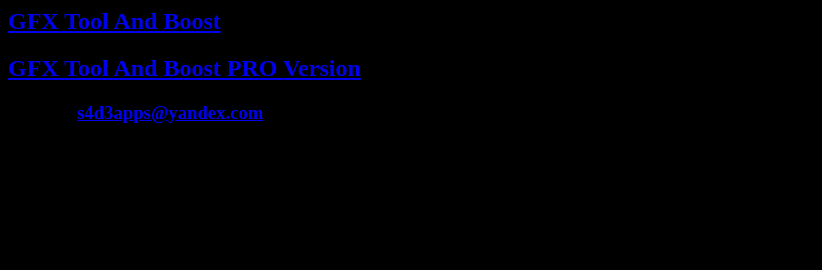
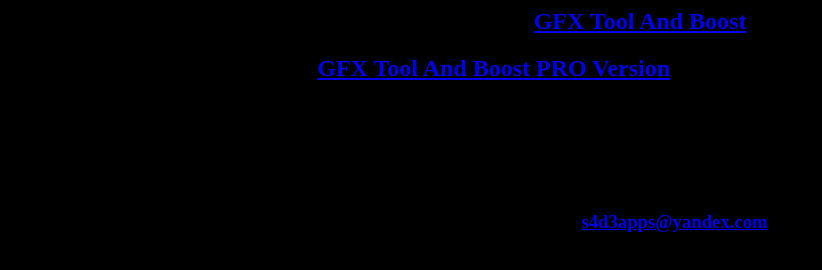
Before and after one commit to s4d3apps/s4d3apps.github.io, a plain HTML site: page index.html in a window 1280 px wide. Shown: the whole page, without its empty margins (0-822 px from the left). Drawn offline with Linux system fonts and the light colour scheme.

Commit message:
index.html

```diff
--- a/index.html
+++ b/index.html
@@ -5,12 +5,16 @@
 
 <body bgcolor="black">
 
-<h2><a href="https://play.google.com/store/apps/details?id=gfxpugb.gfxtoolsboost.gamebooster">GFX Tool And Boost</a></h2>
-<h2><a href="https://play.google.com/store/apps/details?id=gfxpugb.gfxtoolsboost.gameboosterpro">GFX Tool And Boost PRO Version</a> ------Email support contains</h2>
+  <center>
+
+    <h2><a href="https://play.google.com/store/apps/details?id=gfxpugb.gfxtoolsboost.gamebooster">GFX Tool And Boost</a></h2>
+    <h2><a href="https://play.google.com/store/apps/details?id=gfxpugb.gfxtoolsboost.gameboosterpro">GFX Tool And Boost PRO Version</a> ------Email support contains</h2>
 
 
+    <br><br><br><br><br>
+    <h3>contact: <a href="mailto:s4d3apps@yandex.com">s4d3apps@yandex.com</a></h3>
 
-<h3>contact: <a href="mailto:s4d3apps@yandex.com">s4d3apps@yandex.com</a></h3>
+  </center>
 
 </body>
 
```
